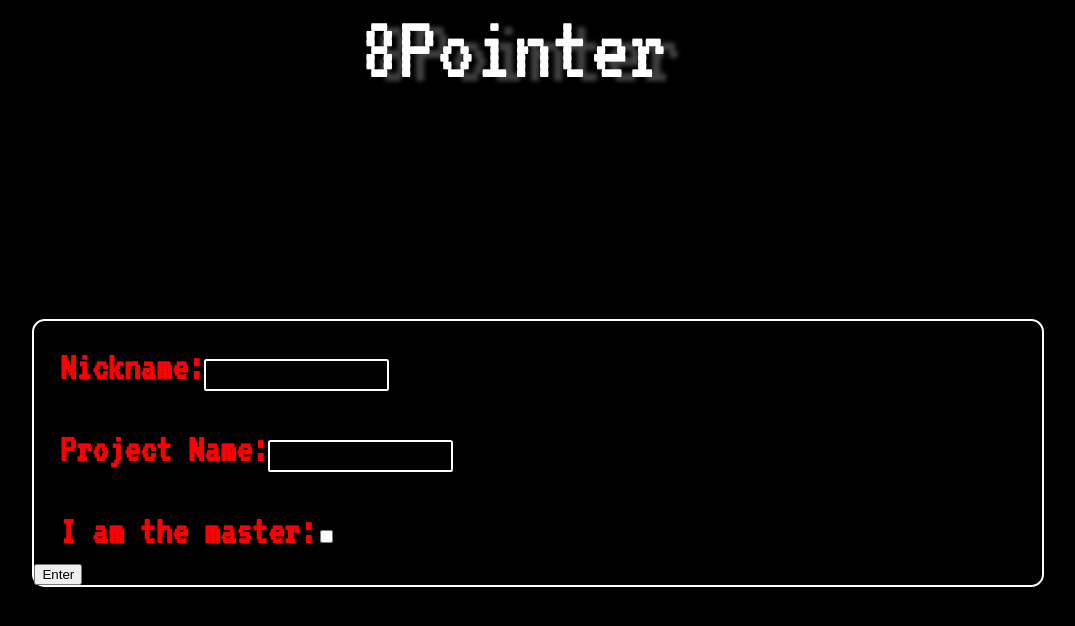
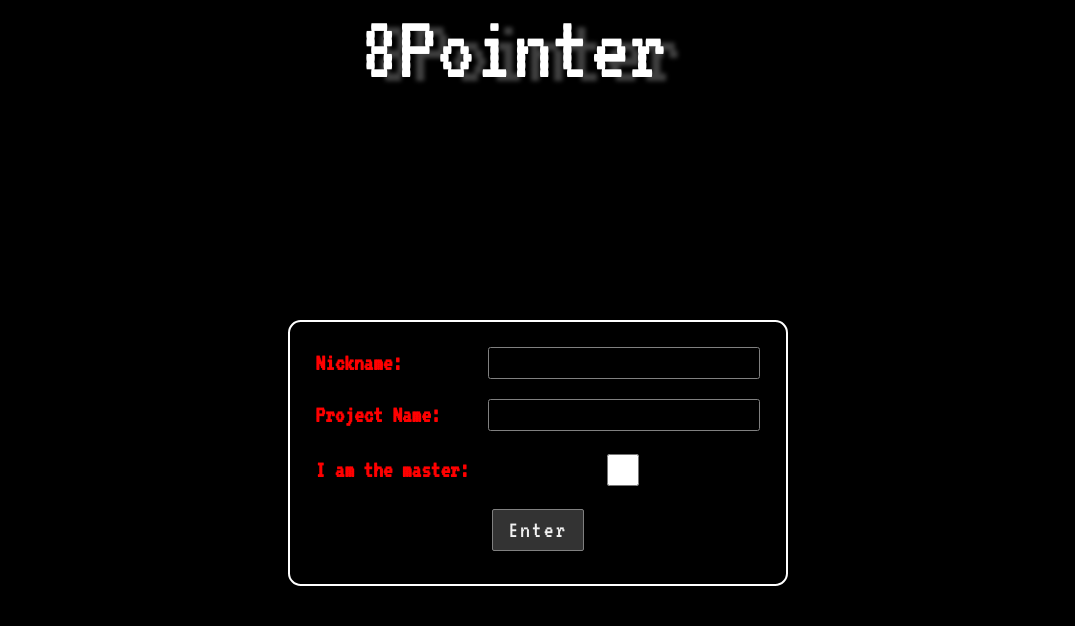
Before and after one commit to mayukhr/8pointer, a Next.js app: page / in a window 1280 px wide. Shown: the top 626 px of the page, without its empty margins (102-1177 px from the left). Built offline with nearby package versions, Linux system fonts and the light colour scheme.

Commit message:
loginbox styles fixed without checkbox

```diff
--- a/components/LoginBox.jsx
+++ b/components/LoginBox.jsx
@@ -3,19 +3,23 @@ import LoginStyles from '../styles/LoginBox.module.css';
 const LoginBox = () => {
     return (
         <div className={LoginStyles.loginbox}>
-            <div className={LoginStyles.inputFieldsWithLabel}>
+            <ul className={LoginStyles.flexOuter}>
+                <li>
                     <label className={LoginStyles.label}>Nickname:</label>
-                <input className={LoginStyles.text} type='text' name='nickname'></input>
-            </div>
-            <div className={LoginStyles.inputFieldsWithLabel}>
+                    <input type='text' name='nickname'></input>
+                </li>
+                <li>
                     <label className={LoginStyles.label}>Project Name:</label>
                     <input className={LoginStyles.text} type='text' name='projectname'></input>
-            </div>
-            <div className={LoginStyles.inputFieldsWithLabel}>
+                </li>
+                <li>
                     <label className={LoginStyles.label}>I am the master:</label>
                     <input className={LoginStyles.checkbox} type='checkbox' name='ismaster'></input>
-            </div>
+                </li>
+                <li>
                     <button type='button'> Enter </button>
+                </li>
+            </ul>
         </div>
     );
 };
--- a/styles/LoginBox.module.css
+++ b/styles/LoginBox.module.css
@@ -1,26 +1,57 @@
 .loginbox {
   border: 2px solid white;
   border-radius: 1vw;
-  width: 80%;
-  /* height: 50vh; */
-  /* margin-top: 10vh; */
+  width: 500px;
+  max-width: 80%;
 }
 .label {
   color: red;
-  font-size: 5vh;
+  font-size: 1.5em;
   font-weight: bold;
-  /* width: 40%; */
 }
-.inputFieldsWithLabel {
-  padding: 2vw 0 1vw 2vw;
+
+.flexOuter {
+  list-style-type: none;
+  max-width: 800px;
+  margin: 0 auto;
+  padding: 2vw 2vw 1vw 2vw;
 }
-.text {
-  border: 2px solid white;
+
+.flexOuter li {
+  display: flex;
+  flex-wrap: wrap;
+  align-items: center;
+  margin-bottom: 20px;
+}
+
+.flexOuter > li > label {
+  flex: 1 0 120px;
+  max-width: 220px;
+}
+
+.flexOuter > li > label + * {
+  flex: 1 0 220px;
+}
+
+.flexOuter li input {
+  border: 1px solid grey;
   border-radius: .2vw;
   background-color: black;
-  /* width: 90%; */
   height: 2rem;
+  color: white;
+  font-family: inherit;
+  font-size: 1.5em;
 }
-.checkbox {
 
+.flexOuter li button {
+  margin: auto;
+  padding: 8px 16px;
+  border: none;
+  border: 1px solid grey;
+  background: #333;
+  color: #f2f2f2;
+  letter-spacing: .09em;
+  border-radius: 2px;
+  font-family: inherit;
+  font-size: 1.5em;
 }
```
Lines whose indentation alone changed are shown as unchanged.
